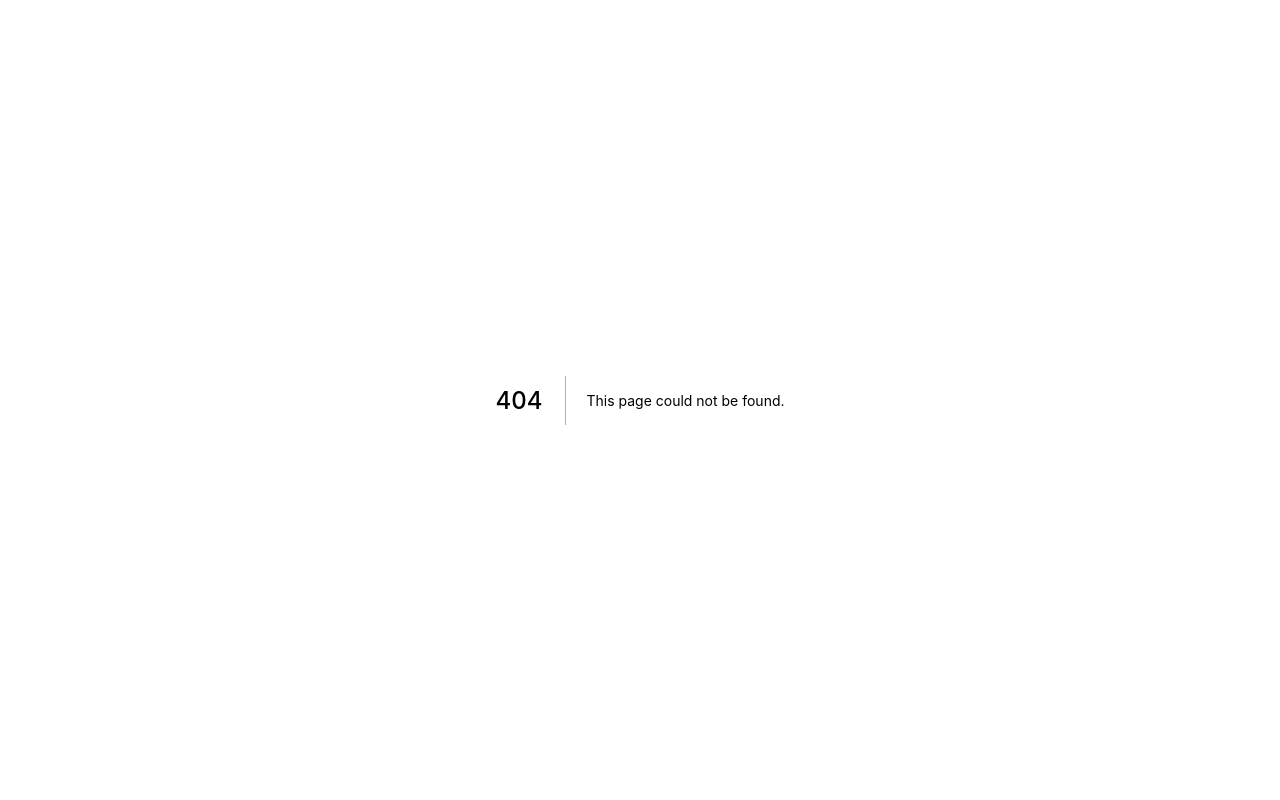
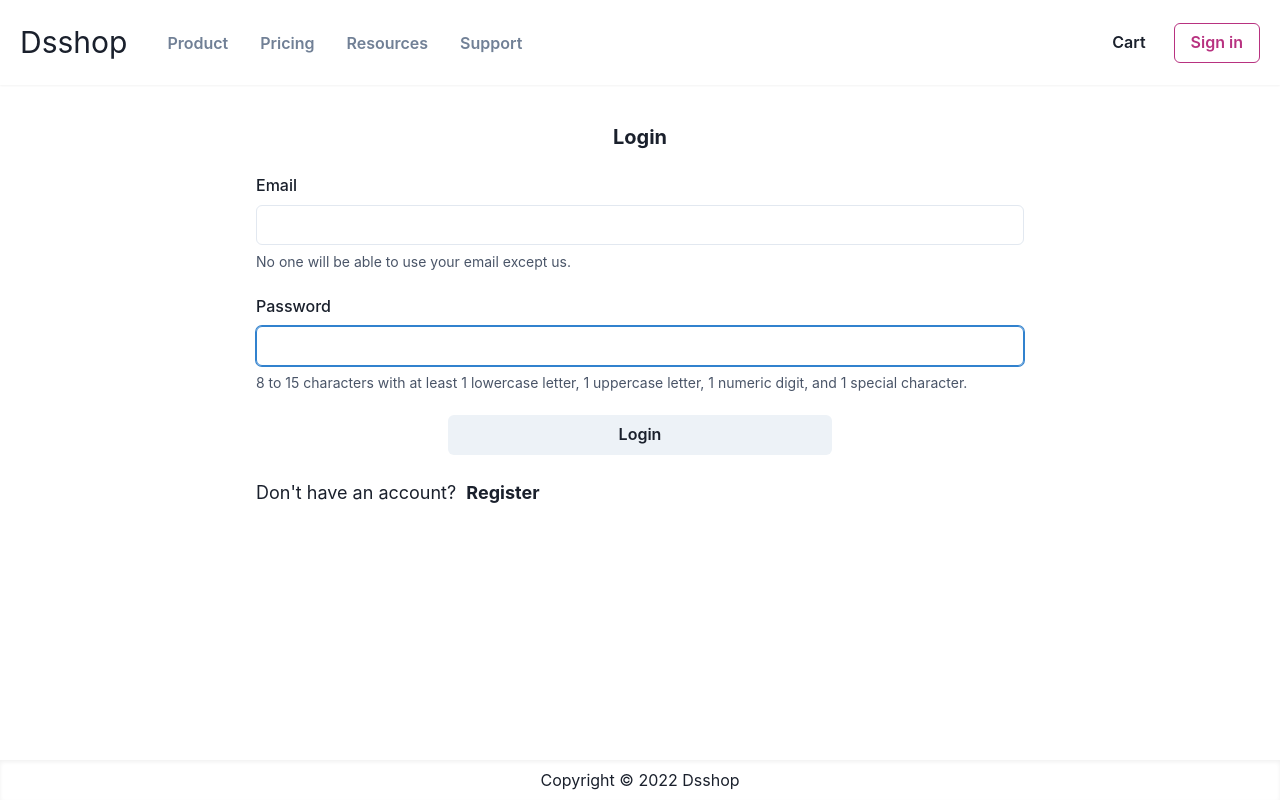
Before and after one commit to Shivatack/dsshop_v3, a Next.js app: page /login in a window 1280 px wide. Before the commit this address had no page. Built offline with nearby package versions, Linux system fonts and the light colour scheme.

Commit message:
login form done

```diff
--- a/components/navbar.tsx
+++ b/components/navbar.tsx
@@ -12,7 +12,7 @@ import {
 } from '@chakra-ui/react'
 import { useContext, useEffect, useState } from 'react'
 import { Store } from '../utils/store'
-import { signIn } from "next-auth/react"
+// import { signIn } from "next-auth/react"
 import { MenuIcon } from '@heroicons/react/outline'
 
 export default function NavBar() {
@@ -26,10 +26,10 @@ export default function NavBar() {
 
     const isDesktop = useBreakpointValue({ base: false, lg: true })
 
-    const handleSignIn = (e) => {
-        e.preventDefault();
-        signIn();
-    }
+    // const handleSignIn = (e) => {
+    //     e.preventDefault();
+    //     signIn();
+    // }
 
     return (
         <Box as="section">
@@ -61,7 +61,11 @@ export default function NavBar() {
                                             </Button>
                                         </Link>
                                     </NextLink>
-                                    <Button onClick={handleSignIn} variant="outline" colorScheme='pink'>Sign in</Button>
+                                    <NextLink href="/login" passHref>
+                                        <Link>
+                                            <Button variant="outline" colorScheme='pink'>Sign in</Button>
+                                        </Link>
+                                    </NextLink>
                                 </HStack>
                             </Flex>
                         ) : (
--- a/package.json
+++ b/package.json
@@ -29,6 +29,7 @@
     "next-auth": "^4.15.0",
     "react": "18.2.0",
     "react-dom": "18.2.0",
+    "react-hook-form": "^7.39.4",
     "sharp": "^0.31.1",
     "swr": "^1.3.0"
   },
--- a/pages/cart.tsx
+++ b/pages/cart.tsx
@@ -95,7 +95,7 @@ function CartScreen() {
                                             </Text>
                                         </ListItem>
                                         <ListItem>
-                                            <Button w='full' onClick={() => router.push('/shipping')}>
+                                            <Button w='full' onClick={() => router.push('login?redirect=/shipping')}>
                                                 Check Out
                                             </Button>
                                         </ListItem>
--- /dev/null
+++ b/pages/login.tsx
@@ -0,0 +1,54 @@
+import NextLink from "next/link"
+import Layout from "../components/layout"
+import { useForm } from 'react-hook-form'
+import { VStack, Container, FormControl, FormLabel, FormHelperText, FormErrorMessage, Input, Button, Text, Link, Heading, Flex } from "@chakra-ui/react"
+
+export default function LoginScreen() {
+    const { handleSubmit, register, formState: { errors } } = useForm()
+    const submitHandler = ({ email, password }) => {
+        console.log(email, password);
+    }
+    const email_regex = /^(([^<>()[\]\\.,;:\s@"]+(\.[^<>()[\]\\.,;:\s@"]+)*)|(".+"))@((\[[0-9]{1,3}\.[0-9]{1,3}\.[0-9]{1,3}\.[0-9]{1,3}])|(([a-zA-Z\-0-9]+\.)+[a-zA-Z]{2,}))$/
+    const password_regex = /^(?=.*\d)(?=.*[a-z])(?=.*[A-Z])(?=.*[^a-zA-Z0-9])(?!.*\s).{8,15}$/
+
+    return (
+        <Layout title="Login">
+            <Container maxW='container.xl' m='auto' mt='10' mb='10' px='4'>
+                <VStack as="form" mx='auto' maxW='container.md' onSubmit={handleSubmit(submitHandler)}>
+                    <Heading as='h1' mb={4} fontSize='xl'>Login</Heading>
+                    <FormControl mb={4} isInvalid={!!errors?.email?.message}>
+                        <FormLabel>Email</FormLabel>
+                        <Input type="email" {...register('email', { required: 'Please enter email.', pattern: { value: email_regex, message: 'Please enter a valid email.' } })} w='full' autoFocus />
+                        {errors?.email?.message ?
+                            (
+                                <FormErrorMessage>{errors?.email?.message.toString()}</FormErrorMessage>
+                            ) : (
+                                <FormHelperText>No one will be able to use your email except us.</FormHelperText>
+                            )
+                        }
+                    </FormControl>
+                    <FormControl mb={4} isInvalid={!!errors?.password?.message}>
+                        <FormLabel>Password</FormLabel>
+                        <Input type="password" {...register('password', { required: 'Please enter password', pattern: { value: password_regex, message: 'Please enter a valid password' } })} w='full' autoFocus />
+                        {errors?.password?.message ?
+                            (
+                                <FormErrorMessage>{errors?.password?.message.toString()}</FormErrorMessage>
+                            ) : (
+                                <FormHelperText>8 to 15 characters with at least 1 lowercase letter, 1 uppercase letter, 1 numeric digit, and 1 special character.</FormHelperText>
+                            )
+                        }
+                    </FormControl>
+                    <Button mb={4} w='50%' variant="solid" type="submit">Login</Button>
+                    <Flex w='full' align='flex-start'>
+                        <Text mb={4} fontSize='lg'>Don&apos;t have an account? &nbsp;</Text>
+                        <NextLink href="/register" passHref>
+                            <Link fontSize='lg' fontWeight='bold'>
+                                Register
+                            </Link>
+                        </NextLink>
+                    </Flex>
+                </VStack>
+            </Container>
+        </Layout>
+    )
+}
```
Also changed, not shown: 1 other file (tests, documents, lock files or other folders).
